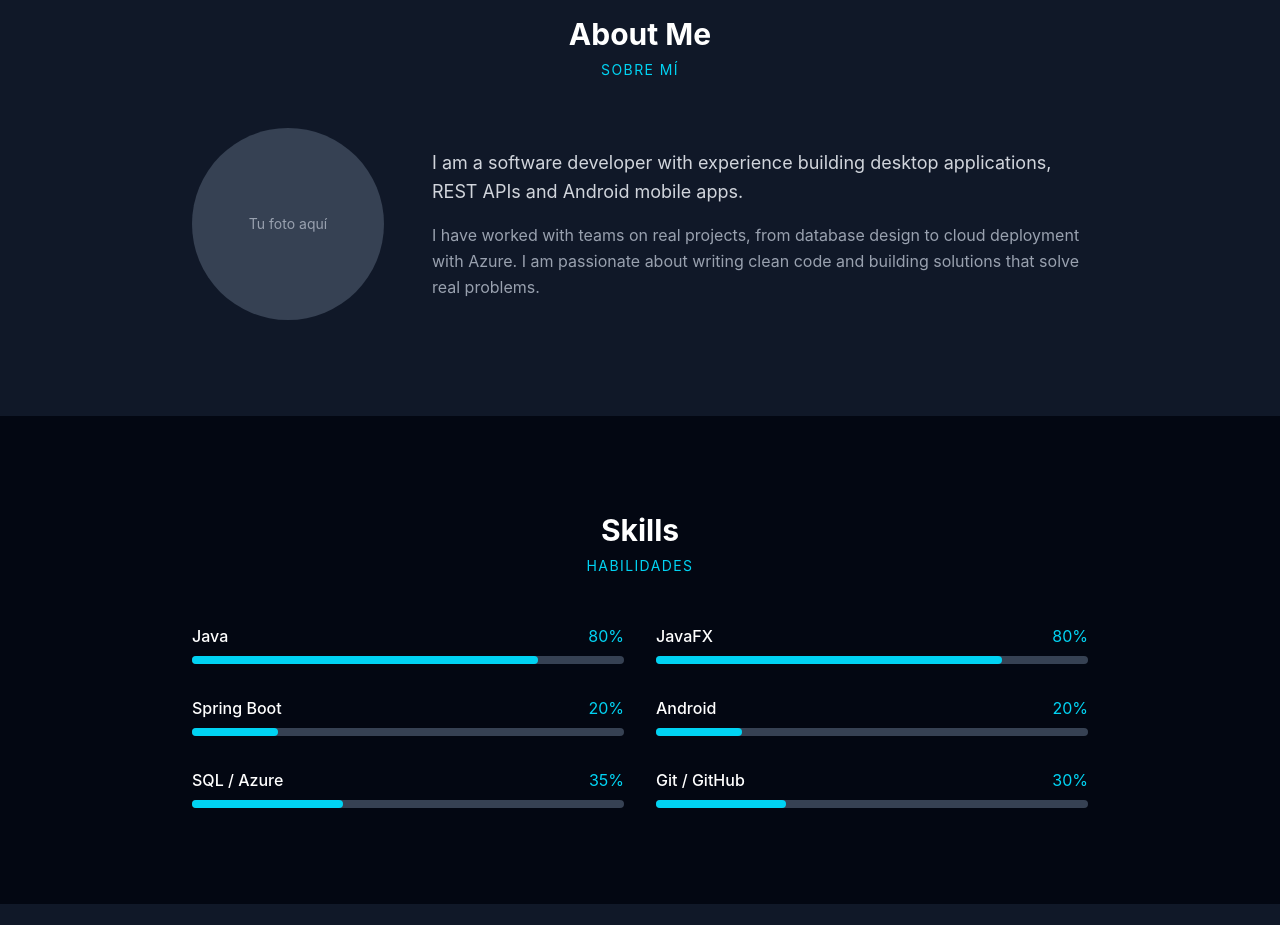
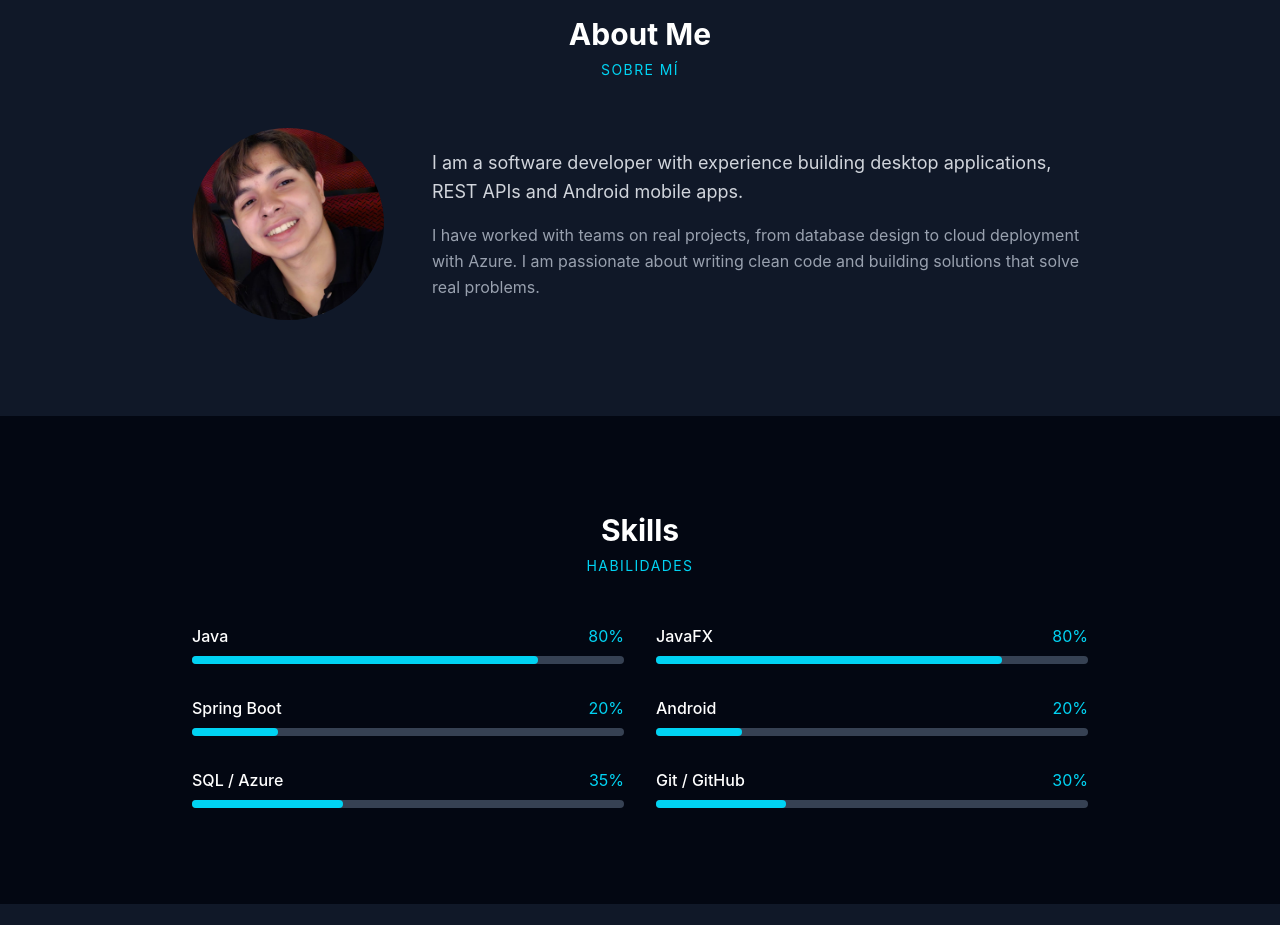
Before and after one commit to JustinAdame13/Portafolio, a React (Vite) app: page / in a window 1280 px wide. Shown: the part 880-1805 px from the top of the page. Built offline with nearby package versions, Linux system fonts and the light colour scheme.

Commit message:
sea añadio la foto

```diff
--- a/src/components/About.jsx
+++ b/src/components/About.jsx
@@ -1,5 +1,6 @@
 import { motion } from "framer-motion"
 import { useTranslation } from "react-i18next"
+import foto from "../assets/foto.jpeg"
 
 function About() {
     const { t, i18n } = useTranslation()
@@ -16,15 +17,15 @@ function About() {
 
         <div className="flex flex-col md:flex-row gap-12 items-center">
 
-          <motion.div
-            className="w-48 h-48 rounded-full bg-gray-700 flex items-center justify-center flex-shrink-0"
+          <motion.img
+            src={foto}
+            alt="Mi foto"
+            className="w-48 h-48 rounded-full object-cover flex-shrink-0"
             initial={{ opacity: 0, scale: 0.8 }}
             whileInView={{ opacity: 1, scale: 1 }}
             transition={{ duration: 0.5 }}
             viewport={{ once: true }}
-          >
-            <span className="text-gray-400 text-sm">Tu foto aquí</span>
-          </motion.div>
+            />
 
           <motion.div
             initial={{ opacity: 0, x: 30 }}
```
